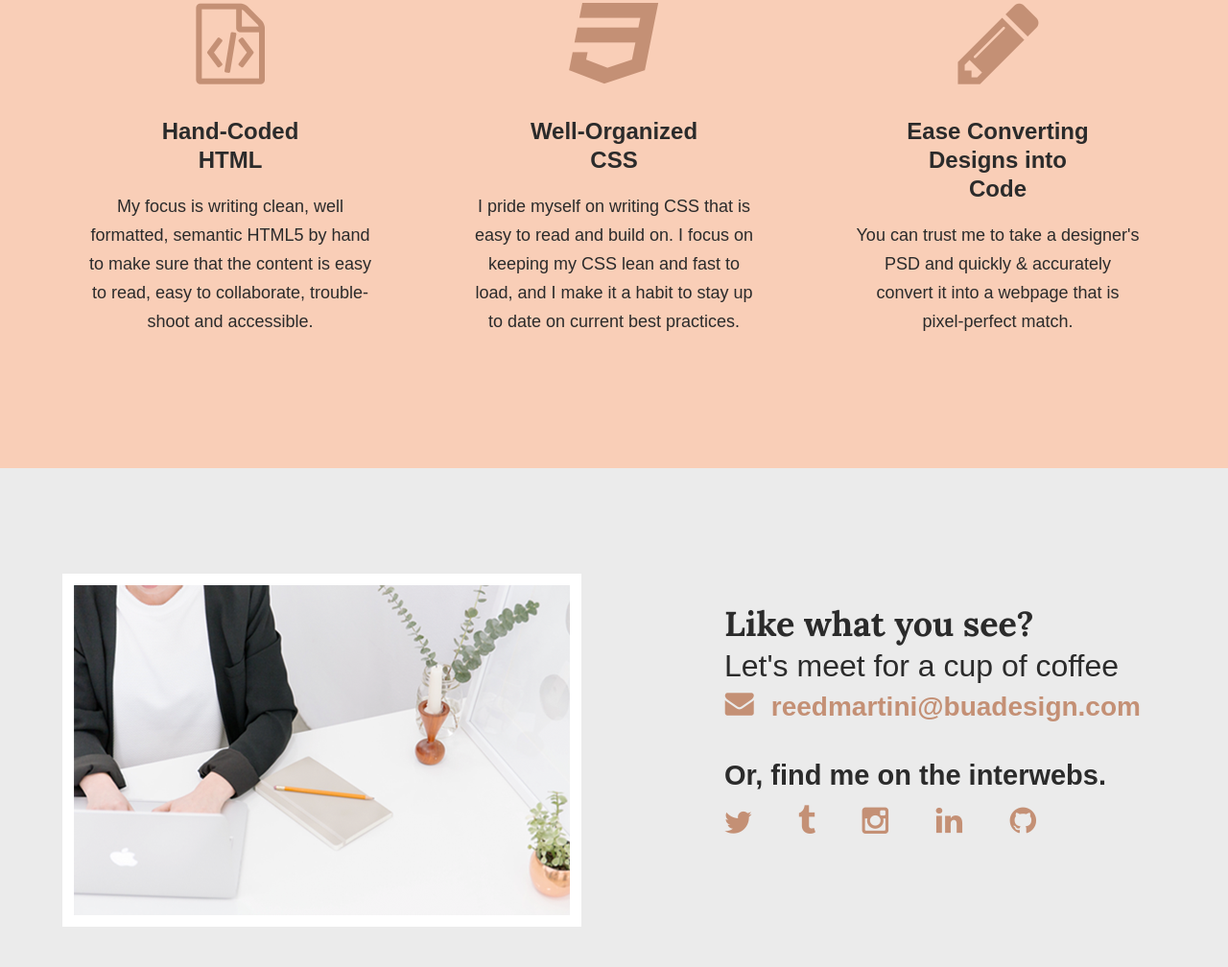
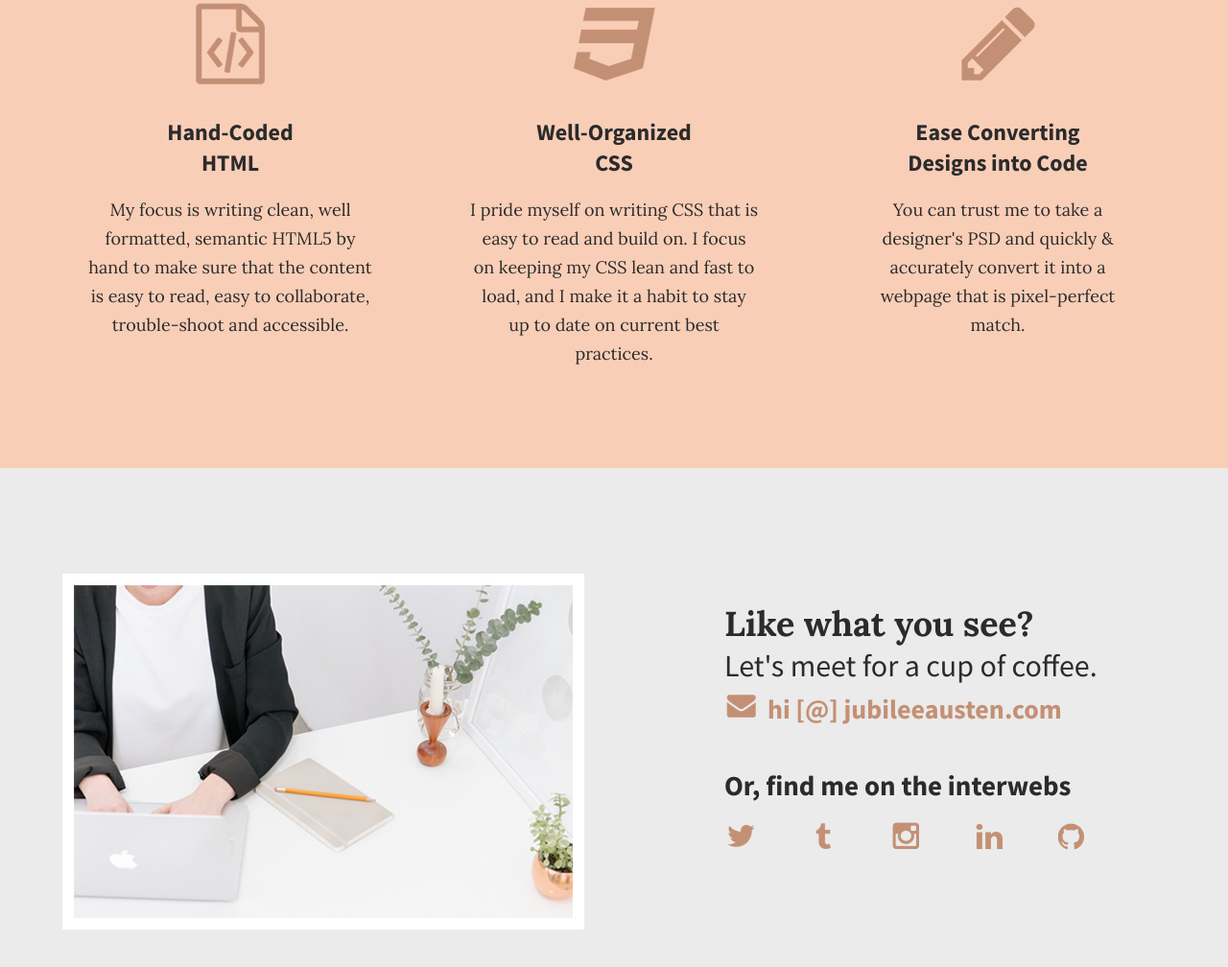
Before and after one commit to reedmartini/skillcrush-project1, a plain HTML site: page index.html in a window 1280 px wide. Shown: the part 1512-2520 px from the top of the page at 96% size. Drawn offline with Linux system fonts and the light colour scheme.

Commit message:
new repo

```diff
--- a/css/main.css
+++ b/css/main.css
@@ -1,90 +1,81 @@
-/***** BASE STYLES *****/
+/****** BASE STYLES ******/
+
 body {
-    font-family: 'Souce Sans Pro', sans-serif;
-    color: #2b2b2b
+    font-family: 'Source Sans Pro', sans-serif;
+    color: #2b2b2b;
 }
 
 #about, #work, #contact {
     height: 600px;
 }
 
+/****** GRID ******/
 
-/***** GRID *****/
 .full-width {
     width: 1200px;
     margin: 0 auto;
 }
-
 .half-width {
     width: 600px;
     float: left;
 }
-
 .third-width {
-  width: 400px;
-  float: left;
+    width: 400px;
+    float: left;
 }
 
-
-/***** HEADER *****/
+/****** HEADER ******/
 
 header {
-    height:800px;
+    height: 800px;
     background: url('../img/hero.png');
     background-size: cover;
 }
 
 header h1 {
+    font-family: 'Lora', serif;
+    font-size: 30px;
+    color: #bbc085;
     padding: 65px 0 65px 25px;
-    font-size: 30px;
-    font-family: 'Lora' serif;
-    color: #bbc085;
-    font-weight: 400;
 }
-
 nav {
     float: right;
     padding: 75px 25px;
 }
-
 nav ul li{
     display: inline-block;
 }
-
 nav ul li a {
-    text-transform:uppercase;
+    text-transform: uppercase;
     text-decoration: none;
     font-size: 18px;
     color: #828282;
     padding-left: 80px;
 }
-
 header h2 {
-    width:1000px;
+    width: 1000px;
     clear: both;
-    font-family: 'lora', serif;
-    font-size:72px;
-    line-height:80px;
-    color:#2b2b2b;
+    font-family: 'Lora', serif;
+    font-size: 72px;
+    line-height: 80px;
+    color: #9b9b9b;
     padding: 20px 0 20px 25px;
 }
-
 header h2 span {
-    color:#9b9b9b;
+    color: #2b2b2b;
 }
 
-/***** ABOUT *****/
+/****** ABOUT ******/
 
 #about .full-width {
     padding: 80px 0;
 }
 
 #about h2 {
-    font-family: 'Lora' serif;
+    font-family: 'Lora', serif;
     font-size: 36px;
     padding-left: 50px;
 }
-
 #about p {
     font-size: 21px;
     color: #7f7f7f;
@@ -93,7 +84,7 @@ header h2 span {
     padding-right: 50px;
 }
 
-/***** WORK *****/
+/****** WORK ******/
 
 #work {
     background-color: #f9ceb7;
@@ -104,82 +95,71 @@ header h2 span {
     padding: 115px 0;
 }
 
-#work img{
+#work img {
     padding-bottom: 30px;
 }
 
 #work h3 {
     font-size: 24px;
-    line-height: 30px;
+    line-height: 32px;
     width: 190px;
     margin: 0 auto;
 }
 
 #work p {
-    font-family: 'Lora' serif;
+    font-family: 'Lora', serif;
     font-size: 18px;
     line-height: 30px;
     padding: 0 50px;
 }
 
-/***** CONTACT *****/
+/****** CONTACT ******/
 
 #contact {
-    background: #ebebeb;
+    background-color: #ebebeb;
 }
-
 #contact .full-width {
     padding: 110px 0;
 }
-
 #contact img#contact-img {
     margin-left: 25px;
     border: 12px solid #ffffff;
 }
-
-#contact h2, #contact #email-header, #contact #socialmedia-header, #contact ul{
+#contact h2, #contact #email-header, #contact #socialmedia-header, #contact ul {
     padding-left: 115px;
 }
-
 #contact #envelope {
     padding: 0 10px 0 115px;
 }
-
 #contact h2 {
-    font-family: lora;
+    font-family: 'Lora', serif;
     font-size: 36px;
-    line-height:44px;
+    line-height: 44px;
 }
-
 #contact #email-header{
     font-size: 32px;
-    font-weight:normal;
-    line-height:44px;
+    font-weight: 400;
+    line-height: 44px;
     margin: -30px 0 5px 0;
 }
-
 #contact #socialmedia-header {
     font-weight: bold;
     font-size: 29px;
-    line-height:30px;
+    line-height: 44px;
     margin: 40px 0 0 0;
 }
-
 #contact a {
-    text-decoration:none;
+    text-decoration: none;
     color: #c49075;
-    font-weight:bold;
-    font-size:28px;
+    font-weight: bold;
+    font-size: 28px;
 }
-
 #contact ul {
     list-style: none;
 }
-
 #contact ul li {
-    display: inline-block;
+     display: inline-block;
 }
-
 #contact ul img {
     font-size: 32px;
     padding-right: 48px;
--- a/index.html
+++ b/index.html
@@ -2,18 +2,17 @@
 <html lang="en">
     <head>
         <meta charset="utf-8">
-        <title>Bua Design | Developer</title>
+        <title>Jubilee Austen | Portfolio</title>
         <link rel="stylesheet" href="css/normalize.css">
         <link rel="stylesheet" href="css/main.css">
         <link href='https://fonts.googleapis.com/css?family=Lora:400,700' rel='stylesheet' type='text/css'>
         <link href='https://fonts.googleapis.com/css?family=Source+Sans+Pro:400,700' rel='stylesheet' type='text/css'>
-          <link href="https://fonts.googleapis.com/css?family=Lora:400,700" rel="stylesheet">
     </head>
     <body>
         <header>
             <div class="full-width">
                 <div class="half-width">
-                <h1>Bua Design</h1>
+                    <h1>Jubilee Austen</h1>
                 </div>
                 <div class="half-width">
                     <nav>
@@ -24,18 +23,19 @@
                         </ul>
                     </nav>
                 </div>
-            <h2><span>Hi,</span> I'm a Web Developer that loves to create beautiful websites!</h2>
+                <h2><span>Hi,</span> I'm a developer that loves clean &amp; elegant code.</h2>
+            </div>
         </header>
 
         <main>
             <section id="about">
                 <div class="full-width">
-                <h2>A little bit about me</h2>
+                    <h2>A little bit about me.</h2>
                     <div class="half-width">
-                    <p>I've made my home base in Colorado Springs, Colorado, with my spouse and two pups. I started my journey into tech becuase I wanted to learn a new skill and gain a new level of freedom in my life. I want to help people create their own personal brands and take their careers to the next level.</p>
+                        <p>I've made my home base in Providence, Rhode Island, with my small growing family. My journey into tech started with a degree in journalism. As I started sharing my writing online, I was fascinated with how easily I could get my voice out there. I was hooked and wanted to learn how to build my own site to fit my own specific needs.</p>
                     </div>
                     <div class="half-width">
-                    <p>My curiosity has opened the tech door and that door won't be shut! When I learned how to build my first website, I realized I found something that gave me the freedom & versatility I was looking for. Now I've made a full switch to front-end development, where I can use my organization skills and eye for detail to write clean, elegant code.</p>
+                        <p>That curiosity then opened a door that could never be shut. When I learned how to build my first website, I realized I found something that gave me the freedom &amp; versatility I was looking for in my work. Now I've made a full switch to front-end development, where I can use my organization skills and eye for detail to write clean, elegant code.</p>
                     </div>
                 </div>
             </section>
@@ -43,17 +43,17 @@
             <section id="work">
                 <div class="full-width">
                     <div class="third-width">
-                            <img src="img/html-icon.png" alt="HTML icon" />
+                        <img src="img/icon-html.png" alt="HTML icon" />
                         <h3>Hand-Coded HTML</h3>
                         <p>My focus is writing clean, well formatted, semantic HTML5 by hand to make sure that the content is easy to read, easy to collaborate, trouble-shoot and accessible.</p>
                     </div>
                     <div class="third-width">
-                            <img src="img/css-icon.png" alt="CSS icon" />
+                        <img src="img/icon-css.png" alt="CSS icon" />
                         <h3>Well-Organized CSS</h3>
                         <p>I pride myself on writing CSS that is easy to read and build on. I focus on keeping my CSS lean and fast to load, and I make it a habit to stay up to date on current best practices.</p>
                     </div>
                     <div class="third-width">
-                            <img src="img/pencil-icon.png" alt="Pencil icon" />
+                        <img src="img/icon-pencil.png" alt="Pencil icon" />
                         <h3>Ease Converting Designs into Code</h3>
                         <p>You can trust me to take a designer's PSD and quickly &amp; accurately convert it into a webpage that is pixel-perfect match.</p>
                     </div>
@@ -63,31 +63,20 @@
             <footer id="contact">
                 <div class="full-width">
                     <div class="half-width">
-                  <img src="img/contact-image.png" alt="contact-img" id="contact-img"/>
+                        <img src="img/contact.png" id="contact-img" alt="my contact image" />
                     </div>
-                <div class="half-width">
-                  <div id="contact-info">
+                    <div class="half-width" id="contact-info">
                         <h2>Like what you see?</h2>
-                    <h3 id="email-header">Let's meet for a cup of coffee</h3>
-                    <a href="mailto:reedmartini@buadesign.com">
-                      <img src="img/envelope.png" alt="Envelope" id="envelope"/>
-                    </a>
-                    <a href="mailto:reedmartini@buadesign.com">reedmartini@buadesign.com</a>
-                    <h3 id="socialmedia-header">Or, find me on the interwebs.</h3>
+                        <h3 id="email-header">Let's meet for a cup of coffee.</h3>
+                        <a href="mailto:hi@jubileeausten.com"><img src="img/icon-envelope.png" id="envelope" alt="envelope icon" />hi [@] jubileeausten.com</a>
+                        <h3 id="socialmedia-header">Or, find me on the interwebs</h3>
                         <ul>
-                        <li><a href="https://twitter.com/" target="_blank">
-                            <img src="img/twitter.png" alt=twitter />
-                            </a>
-                        <li><a href="https://www.tumblr.com/" target="_blank">
-                            <img src="img/tumblr.png" alt=tumbr />
-                        <li><a href="https://www.instagram.com/reedmartini510/?hl=en" target="_blank">
-                            <img src="img/instagram.png" alt=instagram />
-                        <li><a href="https://www.linkedin.com/in/reed-martini-77762b176/" target="_blank">
-                            <img src="img/linkedin.png" alt=linkedin />
-                        <li><a href="https://github.com/" target="_blank">
-                            <img src="img/github.png" alt=github/>
+                            <li><a href=""><img src="img/icon-twitter.png" alt="twitter icon" /></a></li>
+                            <li><a href=""><img src="img/icon-tumblr.png" alt="tumblr icon" /></a></li>
+                            <li><a href=""><img src="img/icon-instagram.png" alt="instagram icon" /></a></li>
+                            <li><a href=""><img src="img/icon-linkedin.png" alt="linkedin icon" /></a></li>
+                            <li><a href=""><img src="img/icon-github.png" alt="github icon" /></a></li>
                         </ul>
-                  </div>
                     </div>
                 </div>
             </footer>
```
Also changed, not shown: img/contact.png (added), img/hero.png, img/icon-css.png (added), img/icon-envelope.png (added), img/icon-github.png (added), img/icon-html.png (added), img/icon-instagram.png (added), img/icon-linkedin.png (added), img/icon-pencil.png (added), img/icon-tumblr.png (added), img/icon-twitter.png (added). Lines whose indentation alone changed are shown as unchanged.
